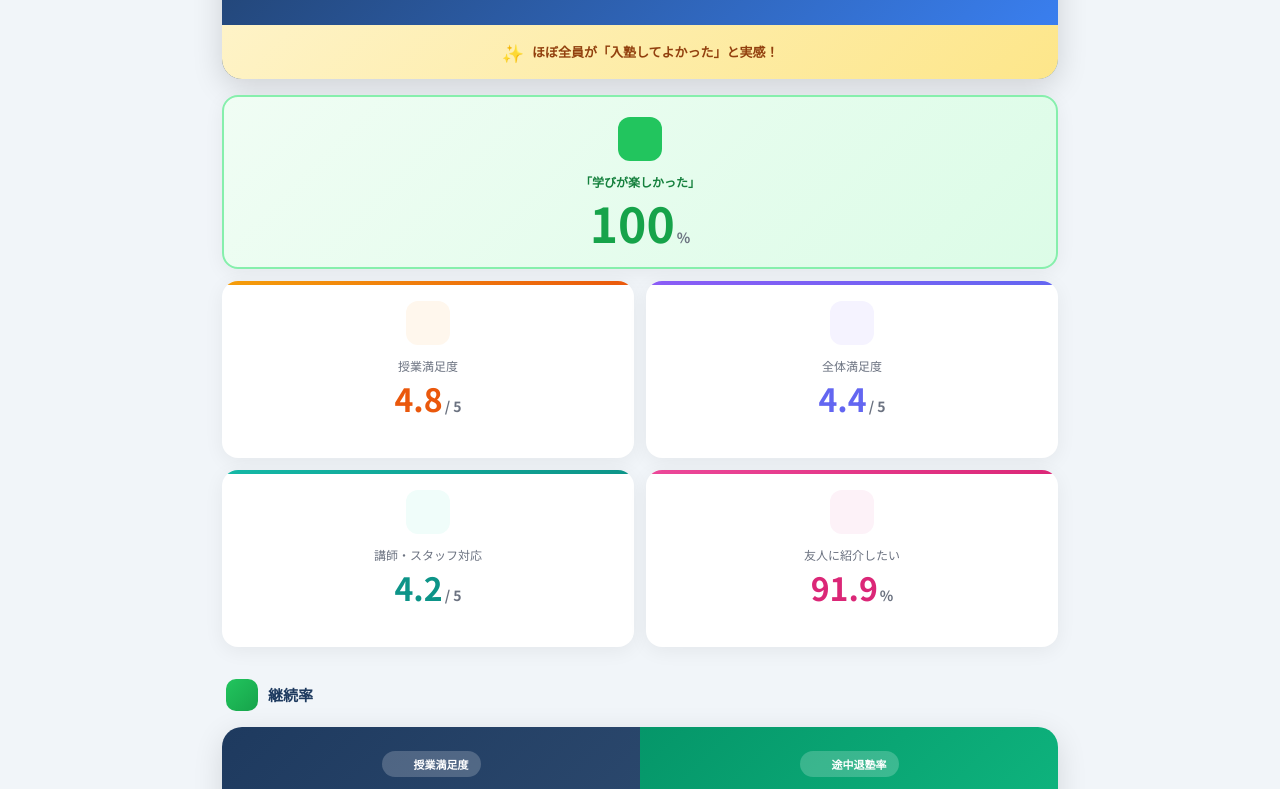
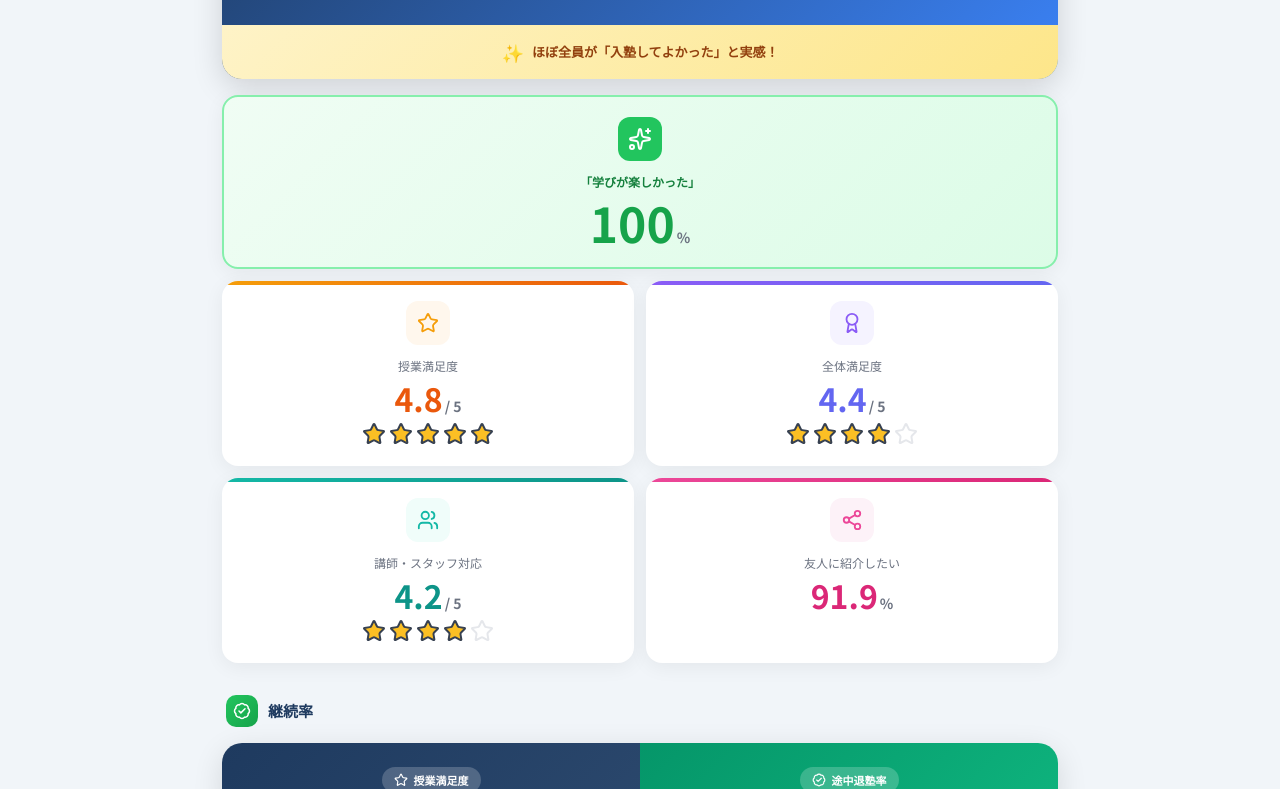
Before and after one commit to eqao-dev/eqao-pre-portal, a plain HTML site: page stats.html in a window 1280 px wide. Shown: the part 558-1347 px from the top of the page. Drawn offline with nearby package versions, Linux system fonts and the light colour scheme.

Commit message:
Add files via upload

```diff
--- a/stats.html
+++ b/stats.html
@@ -1252,6 +1252,9 @@
       </a>
     </div>
   </main>
+  <script>
+    lucide.createIcons();
+  </script>
 </body>
 
 </html>
```
